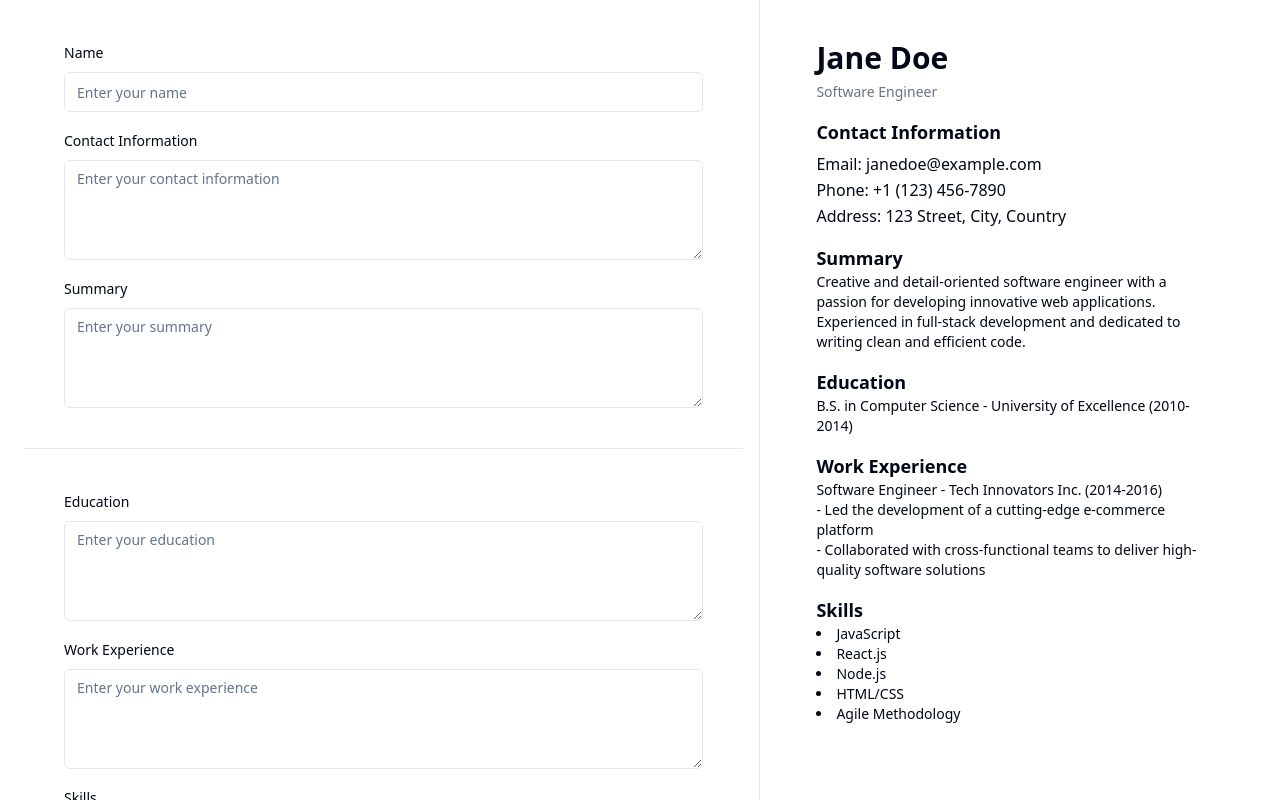
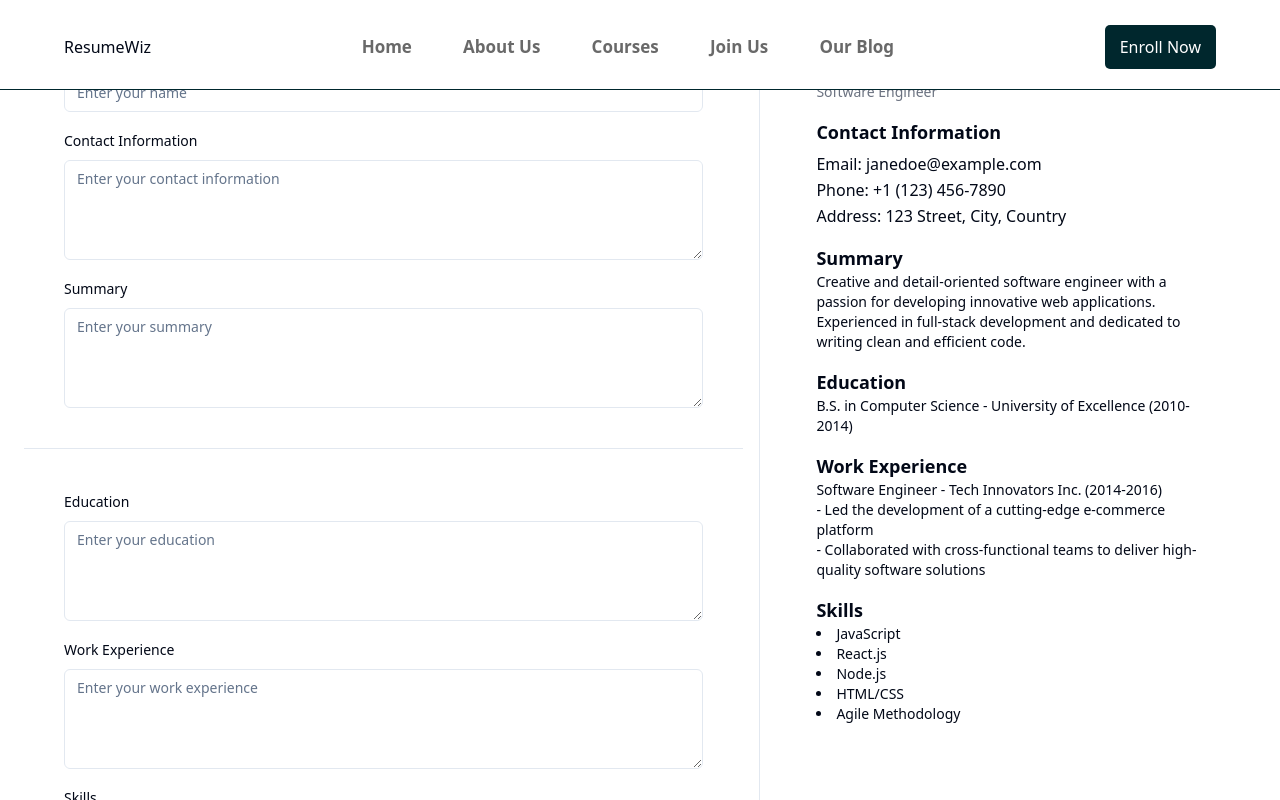
Before and after one commit to SynthCod3/ResumeWiz, a Next.js app: page /editor in a window 1280 px wide. Shown: the top 800 px of the page. Built offline with nearby package versions, Linux system fonts and the light colour scheme.

Commit message:
feat: nav basic

```diff
--- a/app/layout.tsx
+++ b/app/layout.tsx
@@ -2,6 +2,7 @@ import type { Metadata } from "next";
 import "./globals.css";
 import { Inter as FontSans } from "next/font/google";
 import { cn } from "@/lib/utils";
+import { Navbar } from "@/components/navbar";
 
 const fontSans = FontSans({
 	subsets: ["latin"],
@@ -26,7 +27,8 @@ export default function RootLayout({
 					"min-h-screen bg-background font-sans antialiased",
 					fontSans.variable
 				)}
-			>
+		  >
+			  <Navbar />
 				{children}
 			</body>
 		</html>
--- /dev/null
+++ b/components/navbar/index.module.css
@@ -0,0 +1,107 @@
+.navbarWrapper {
+  position: fixed;
+  width: 100vw;
+  display: flex;
+  align-items: center;
+  justify-content: space-between;
+  padding: 25px 5vw 20px;
+  z-index: 9990;
+  backdrop-filter: blur(8px);
+  top: 0;
+  border-bottom: #00272d 0.2px solid;
+}
+.navbarWrapper > div {
+  width: fit-content;
+}
+.navbarLeft {
+  width: fit-content;
+  background-color: transparent;
+}
+.navbarLeft img {
+  width: 160px;
+}
+.navbarRight > div {
+  display: flex;
+  gap: 4vw;
+}
+.navbarRight > div > a > p {
+  text-transform: capitalize;
+}
+.navbarRight {
+  display: flex;
+  align-items: center;
+}
+
+.navbarWrapper .StudyButton,
+.navbarWrapper .navbarMobile > .StudyButton {
+  padding: 10px 15px;
+  border-radius: 5px;
+  color: #fff;
+  background-color: #00272d;
+  font-weight: 600;
+  margin: 0;
+  border: none;
+}
+.navbarWrapper .StudyButton a {
+  color: white;
+  font-weight: 500;
+}
+
+.navbarMobile {
+  display: none;
+}
+.navbarMobile .menuMd {
+  background-color: transparent;
+  color: black;
+  font-size: 25px;
+}
+.navbarMobile > div {
+  background-color: rgba(255, 255, 255, 1);
+  z-index: 9999;
+  backdrop-filter: blur(8px);
+  padding: 8px;
+  border-radius: 10px;
+  display: flex;
+  flex-direction: column;
+  position: absolute;
+  right: 0vw;
+  top: 0;
+  gap: 5px;
+  height: calc(100vh);
+  width: calc(100vw);
+  justify-content: space-around;
+  padding: 20px;
+}
+.navbarMobile > div > a > p {
+  color: rgb(0, 0, 0);
+  font-size: 20px;
+  font-weight: 600;
+  text-transform: capitalize;
+}
+.navbarMobile > div > button > a {
+  color: white;
+  font-size: 20px;
+  font-weight: 600;
+}
+.navbarWrapper a {
+  text-decoration: none;
+}
+
+@media screen and (max-width: 850px) {
+  .navbarRight {
+    display: none;
+  }
+  .navbarMobile {
+    display: flex;
+    flex-direction: row-reverse;
+    align-items: baseline;
+  }
+  .navbarWrapper > .StudyButton {
+    display: none;
+  }
+}
+@media screen and (max-width: 550px) {
+  .navbarWrapper {
+    padding: 20px 5vw 15px;
+  }
+}
--- /dev/null
+++ b/components/navbar/index.tsx
@@ -0,0 +1,116 @@
+'use client';
+
+import styles from './index.module.css';
+import { useState, useEffect } from 'react';
+import { MdMenu } from 'react-icons/md';
+import { IoMdClose } from 'react-icons/io';
+import { useReactPath } from './path.hook';
+
+export const Navbar = () => {
+  const [openmenu, setopenmenu] = useState(false);
+  const [navbg, setNavBg] = useState(false);
+  function openMenu() {
+    setopenmenu(!openmenu);
+  }
+  const path = useReactPath();
+  const navContent = ['Home', 'about Us', 'Courses', 'Join Us', 'Our Blog'];
+  useEffect(() => {}, [path]);
+  const changeNavBg = () => {
+    window.scrollY >= 150 ? setNavBg(true) : setNavBg(false);
+  };
+
+  useEffect(() => {
+    window.addEventListener('scroll', changeNavBg);
+    return () => {
+      window.removeEventListener('scroll', changeNavBg);
+    };
+  }, []);
+  return (
+    <div
+      className={styles.navbarWrapper}
+      style={{
+        background: navbg ? 'rgba(255,255,255,1)' : 'rgba(255,255,255,1)',
+      }}
+    >
+      <div className={styles.navbarLeft}>
+        <a href="/home">
+          {/* <img
+            src="https://images.rawpixel.com/image_png_800/czNmcy1wcml2YXRlL3Jhd3BpeGVsX2ltYWdlcy93ZWJzaXRlX2NvbnRlbnQvbHIvcm0zNzNiYXRjaDQtNjIucG5n.png"
+            alt="logo"
+          /> */}
+          <h1>ResumeWiz</h1>
+        </a>
+      </div>
+      <div className={styles.navbarRight}>
+        <div>
+          {navContent.map((content, i) => (
+            <a
+              href={`/${content.toLowerCase().replace(/\s+/g, '')}`}
+              key={i.toString() + content}
+            >
+              <p
+                style={{
+                  fontSize: '17px',
+                  fontWeight: 600,
+                  color: window.location.href.includes(
+                    `/${content.toLowerCase().replace(/\s+/g, '')}`,
+                  )
+                    ? '#05B570'
+                    : '#696969',
+                }}
+              >
+                {content}
+              </p>
+            </a>
+          ))}
+        </div>
+      </div>
+      <div className={styles.navbarMobile}>
+        <button className={styles.menuMd} onClick={openMenu}>
+          <MdMenu />
+        </button>
+        {openmenu && (
+          <div>
+            <button className={styles.menuMd} onClick={openMenu}>
+              <IoMdClose />
+            </button>
+            {navContent.map((content, i) => (
+              <a
+                href={`/${content.toLowerCase().replace(/\s+/g, '')}`}
+                key={i.toString() + content}
+              >
+                <p
+                  style={{
+                    color: window.location.href.includes(
+                      `/${content.toLowerCase().replace(/\s+/g, '')}`,
+                    )
+                      ? '#05B570'
+                      : '#696969',
+                  }}
+                >
+                  {content}
+                </p>
+              </a>
+            ))}
+            <button className={styles.StudyButton}>
+              <a
+                href="https://opengrad-foundation.learnyst.com/learn"
+                target="_blank"
+              >
+                Enroll Now
+              </a>
+            </button>
+          </div>
+        )}
+      </div>{' '}
+      <button className={styles.StudyButton}>
+        <a
+          href="https://opengrad-foundation.learnyst.com/learn"
+          target="_blank"
+        >
+          Enroll Now
+        </a>
+      </button>
+    </div>
+  );
+};
--- /dev/null
+++ b/components/navbar/path.hook.ts
@@ -0,0 +1,16 @@
+import React from 'react';
+const useReactPath = () => {
+  const [href, setHref] = React.useState(window.location.pathname);
+  const listenToPopstate = () => {
+    const winPath = window.location.href;
+    setHref(winPath);
+  };
+  React.useEffect(() => {
+    window.addEventListener('popstate', listenToPopstate);
+    return () => {
+      window.removeEventListener('popstate', listenToPopstate);
+    };
+  }, []);
+  return href;
+};
+export { useReactPath };
--- a/package.json
+++ b/package.json
@@ -17,6 +17,7 @@
     "next": "14.1.4",
     "react": "^18",
     "react-dom": "^18",
+    "react-icons": "^5.0.1",
     "react-resizable-panels": "^2.0.16",
     "tailwind-merge": "^2.2.2",
     "tailwindcss-animate": "^1.0.7"
```
Also changed, not shown: 1 other file (tests, documents, lock files or other folders).
